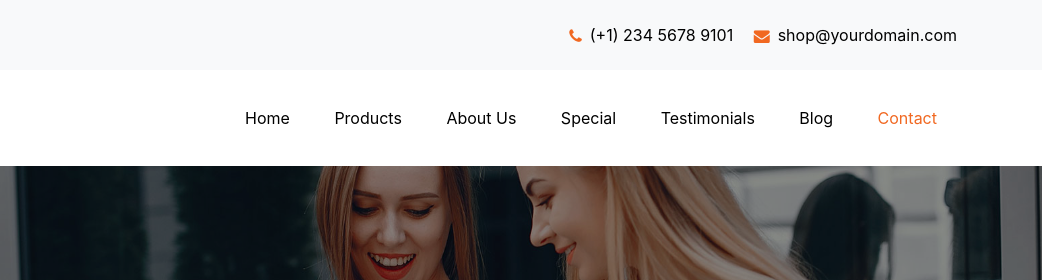
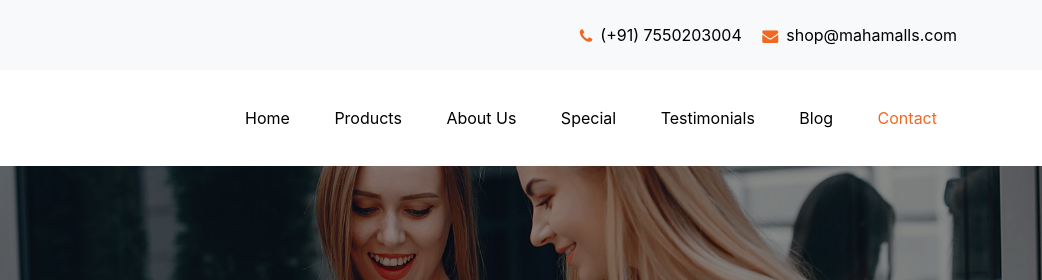
Before and after one commit to gmworkss/mahamalls, a plain HTML site: page index.html in a window 1280 px wide. Shown: the top 280 px of the page, 238-1280 px from the left. Drawn offline with Linux system fonts and the light colour scheme; files whose address does not match are found by name; a web font is replaced by a local one.

Commit message:
Update index.html

```diff
--- a/index.html
+++ b/index.html
@@ -53,8 +53,8 @@
           </div>
           <div class="col-6">
             <p class="mb-0 float-right">
-              <span class="mr-3"><a href="tel://#"> <span class="icon-phone mr-2" style="position: relative; top: 2px;"></span><span class="d-none d-lg-inline-block text-black">(+1) 234 5678 9101</span></a></span>
-              <span><a href="#"><span class="icon-envelope mr-2" style="position: relative; top: 2px;"></span><span class="d-none d-lg-inline-block text-black">shop@yourdomain.com</span></a></span>
+              <span class="mr-3"><a href="tel://#"> <span class="icon-phone mr-2" style="position: relative; top: 2px;"></span><span class="d-none d-lg-inline-block text-black">(+91) 7550203004</span></a></span>
+              <span><a href="#"><span class="icon-envelope mr-2" style="position: relative; top: 2px;"></span><span class="d-none d-lg-inline-block text-black">shop@mahamalls.com</span></a></span>
             </p>
 
           </div>
```
